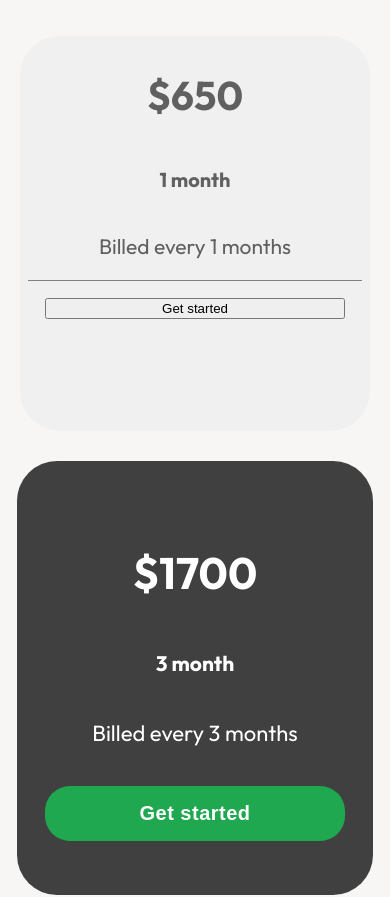
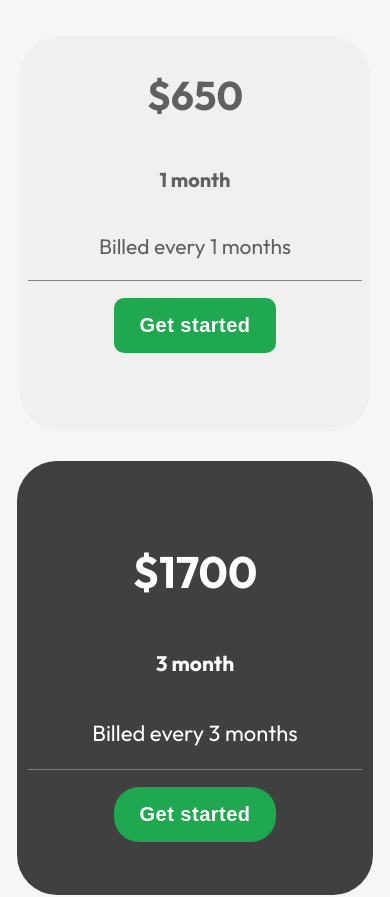
Before and after one commit to RevaGee/Cashio, a React (Create React App) app: page / in a window 390 px wide. Shown: the part 2914-3811 px from the top of the page. Built offline with nearby package versions, Linux system fonts and the light colour scheme.

Commit message:
pricing buttons

```diff
--- a/src/components/Pricing/index.tsx
+++ b/src/components/Pricing/index.tsx
@@ -114,7 +114,7 @@ export const Pricing = () => {
                         <div className='under_description_pricing'>
                             <p> {t('pricing.billed6')}</p>
                         </div>
-                        <button className='knopka_abba' onClick={handleTelegramLink}>
+                        <button className='demo_contacts_pricing' onClick={handleTelegramLink}>
                             {t('pricing.getStarted')}
                         </button>
                     </motion.div>
--- a/src/components/Pricing/styles.scss
+++ b/src/components/Pricing/styles.scss
@@ -110,7 +110,7 @@
   display: flex;
   font-size: 22px;
   font-weight: inherit;
-  border-bottom: px solid gray;
+  border-bottom: 1px solid gray;
   margin-bottom: 2vh;
   color: var(--text_color_pricing);
 }
@@ -145,7 +145,7 @@
 }
 
 
-.knopka_abba {
+.demo_contacts_pricing {
   background: #1FA84F;
   height: 55px;
   color: var(--buttton_text_color);
@@ -400,7 +400,7 @@
 }
 
 @media(max-width: 480px) {
-  .pricing {
+  /*.pricing {
     margin-bottom: 30px;
     .demo_contacts_pricing_main{
       width: 90% !important;
@@ -408,5 +408,5 @@
     .demo_contacts_pricing{
       width: 90% !important;
     }
-  }
+  }*/
 }
```
